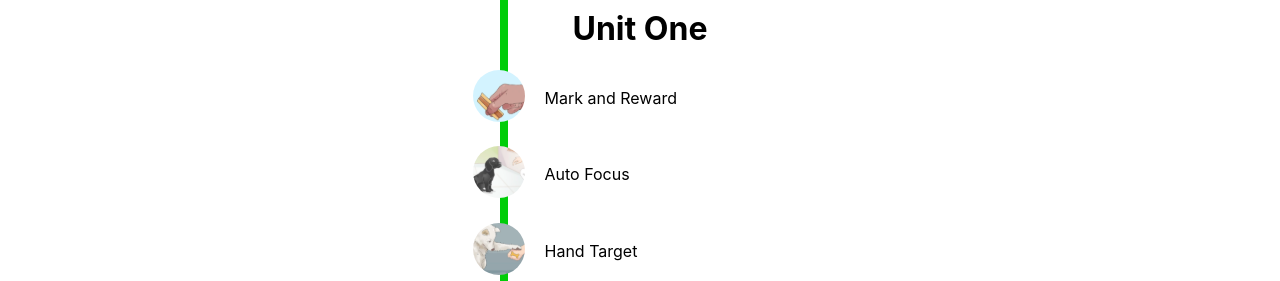
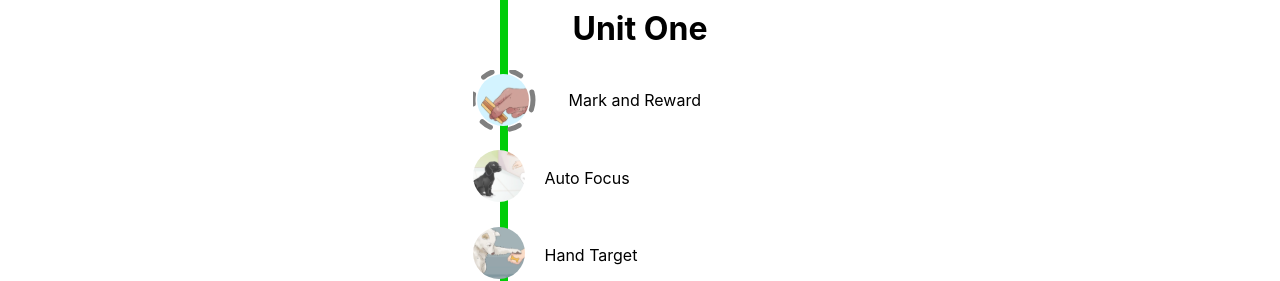
Before and after one commit to Sept-Hackathon-Team8/good-owner, a React (Create React App) app: page /home in a window 1280 px wide. Shown: the part 136-417 px from the top of the page. Built offline with nearby package versions, Linux system fonts and the light colour scheme; no server answers; the HTML template or start-up script is replaced by a standard one.

Commit message:
working on progress circle

```diff
--- a/src/components/training/Training.jsx
+++ b/src/components/training/Training.jsx
@@ -17,8 +17,8 @@ const Training = (props) => {
           {/* reusable code, create components */}
             <div className="task">
                 <div className="task-image">
-                  {/* <ProgressCircle /> */}
-                  <img alt="mark and reward image" src={mark}/>
+                  <ProgressCircle />
+                  {/* <img alt="mark and reward image" src={mark}/> */}
                 </div>
                 <div className="task-text">
                   Mark and Reward
--- a/src/index.css
+++ b/src/index.css
@@ -121,9 +121,11 @@ code {
   margin-right: 20px;
   position: relative;
   /* display: inline-block; */
+
 }
 .image-icon {
-
+  margin-left: 4px;
+  margin-top: 4px;
 }
 .progress-ring {
   position: absolute;
@@ -133,10 +135,14 @@ code {
   width: 52
 }
 .progress-ring-circle {
+  position: absolute;
   stroke: gray;
   stroke-width: 5;
   fill: transparent;
   stroke-dasharray: 10 20;
+  height: 52;
+  width: 52;
+  stroke-linecap: round;
 }
 .task-title {
   text-align: center;
```
